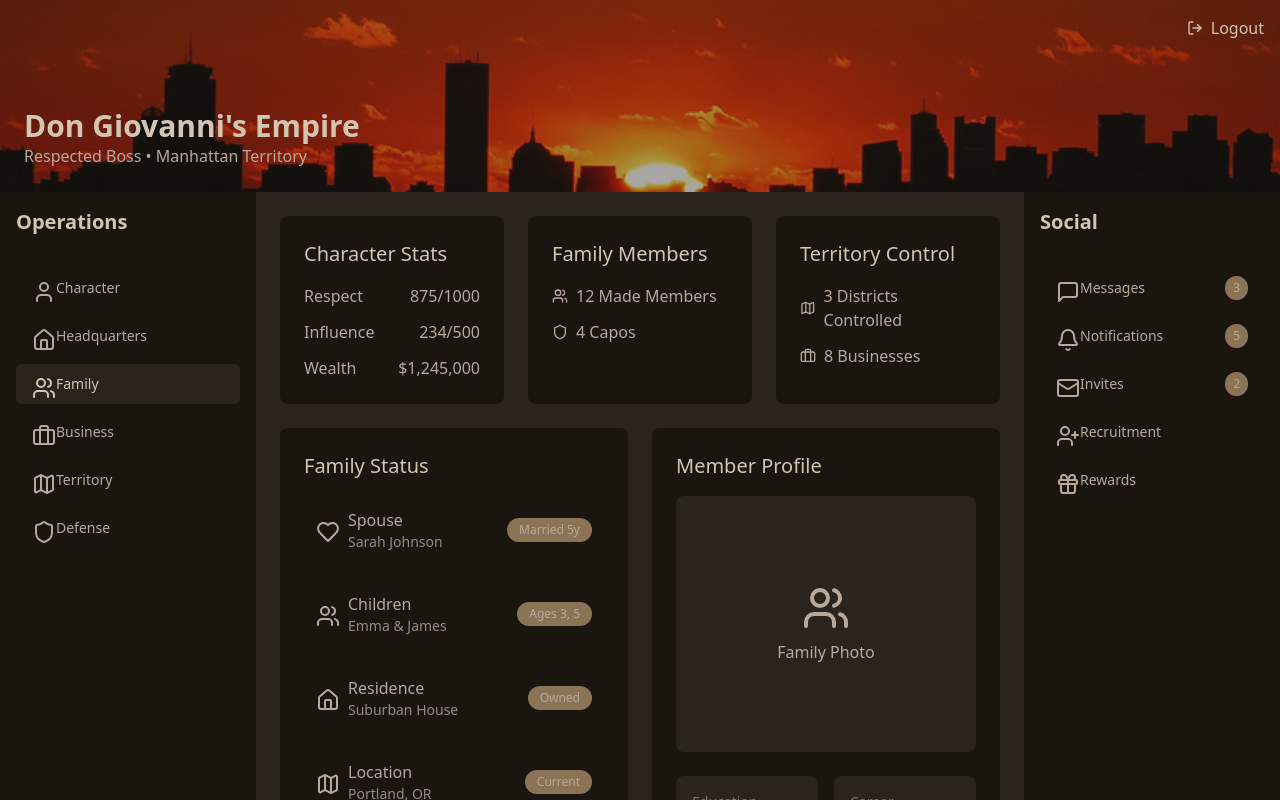
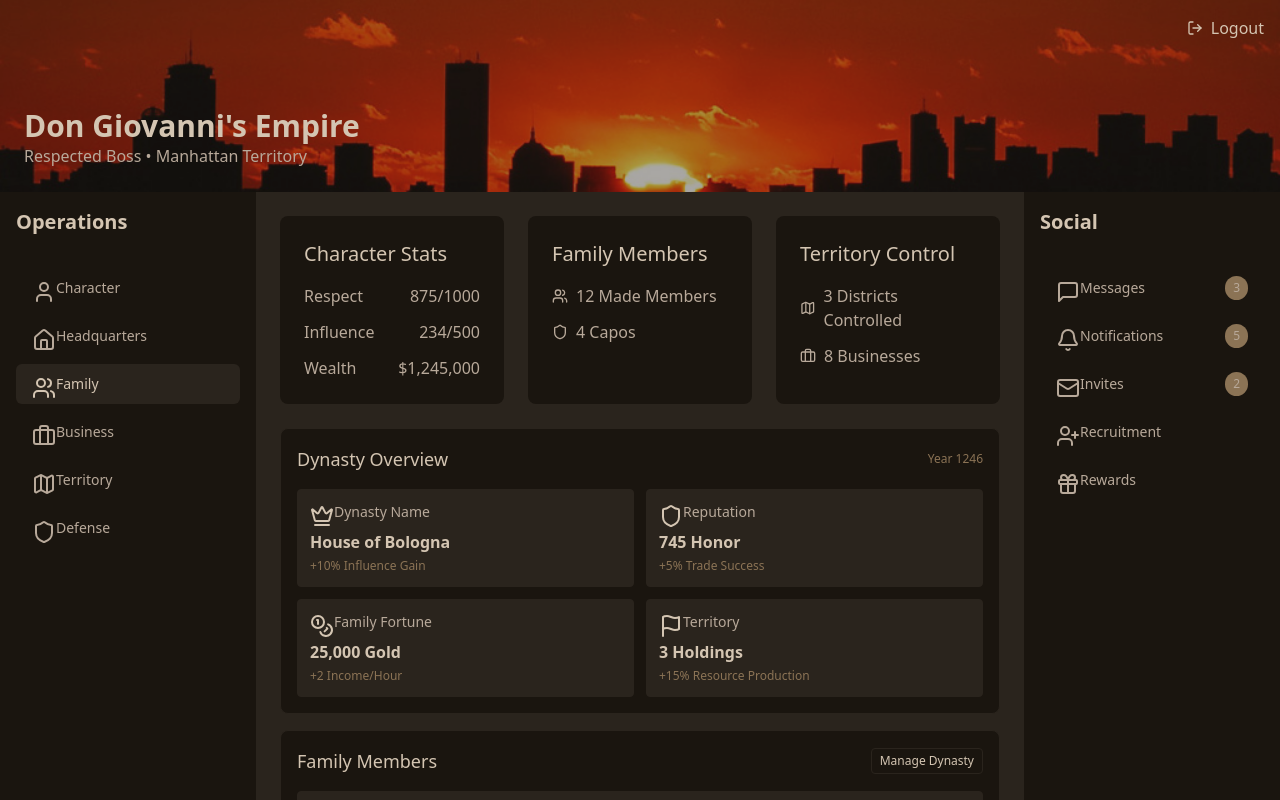
Before and after one commit to ittapopo/mafios, a Next.js app: page /dashboard in a window 1280 px wide. Both pictures are taken after a click on the button "Family". Shown: the top 800 px of the page. Built offline with nearby package versions, Linux system fonts and the light colour scheme.

Commit message:
family content

```diff
--- a/app/dashboard/family-content/family-content.tsx
+++ b/app/dashboard/family-content/family-content.tsx
@@ -1,11 +1,10 @@
-import { FamilyStatus } from "./family-status/family-status";
-import { MemberProfile } from "./member-profile/member-profile";
+import { FamilyDynasty } from "./family-dynasty/family-dynasty";
+import { FamilyMembers } from "./family-members/family-members";
 
-const FamilyContent = () => (
-    <div className="grid grid-cols-1 md:grid-cols-2 gap-6">
-        <FamilyStatus />
-        <MemberProfile />
+export const FamilyContent = () => (
+    <div className="max-w-4xl mx-auto space-y-4">
+        <FamilyDynasty />
+        <FamilyMembers />
     </div>
 );
-
 export default FamilyContent;
--- /dev/null
+++ b/app/dashboard/family-content/family-dynasty/family-dynasty.tsx
@@ -0,0 +1,25 @@
+import { Crown, Shield, Coins, Flag } from "lucide-react";
+import { FamilyStatsItem } from "./family-stats-item";
+
+export const FamilyDynasty = () => {
+    const stats = [
+        { icon: <Crown />, label: 'Dynasty Name', value: 'House of Bologna', effect: '+10% Influence Gain' },
+        { icon: <Shield />, label: 'Reputation', value: '745 Honor', effect: '+5% Trade Success' },
+        { icon: <Coins />, label: 'Family Fortune', value: '25,000 Gold', effect: '+2 Income/Hour' },
+        { icon: <Flag />, label: 'Territory', value: '3 Holdings', effect: '+15% Resource Production' },
+    ];
+
+    return (
+        <div className="bg-[#1A150F] p-4 rounded-lg border border-[#2A241D]">
+            <div className="flex justify-between items-center mb-4">
+                <h3 className="text-[#D4C5B2] text-lg">Dynasty Overview</h3>
+                <span className="text-xs text-[#8B7355]">Year 1246</span>
+            </div>
+            <div className="grid grid-cols-2 gap-3">
+                {stats.map((item) => (
+                    <FamilyStatsItem key={item.label} item={item} />
+                ))}
+            </div>
+        </div>
+    );
+};
--- /dev/null
+++ b/app/dashboard/family-content/family-dynasty/family-stats-item.tsx
@@ -0,0 +1,14 @@
+export const FamilyStatsItem = ({
+    item: { icon, label, value, effect }
+}: {
+    item: { icon: JSX.Element; label: string; value: string; effect: string };
+}) => (
+    <div className="border border-[#2A241D] bg-[#2A241D] p-3 rounded">
+        <div className="flex items-center gap-2 mb-2">
+            <span className="h-4 w-4 text-[#D4C5B2]">{icon}</span>
+            <div className="text-[#B8A99A] text-sm">{label}</div>
+        </div>
+        <div className="text-[#D4C5B2] font-bold mb-1">{value}</div>
+        <div className="text-xs text-[#8B7355]">{effect}</div>
+    </div>
+);
--- /dev/null
+++ b/app/dashboard/family-content/family-members/family-members.tsx
@@ -0,0 +1,74 @@
+import { Swords } from "lucide-react";
+
+export const FamilyMembers = () => {
+    const members = [
+        {
+            role: 'Brother',
+            name: 'Tony',
+            status: 'Active',
+            traits: ['Diplomatic', 'Wealthy'],
+            power: 85,
+            actions: ['Trade', 'Negotiate', 'Command']
+        },
+        {
+            role: 'Heir',
+            name: 'Christopher',
+            status: 'Training',
+            traits: ['Ambitious', 'Strong'],
+            power: 60,
+            actions: ['Study', 'Train', 'Quest']
+        },
+        {
+            role: 'Advisor',
+            name: 'Silvio',
+            status: 'Captain',
+            traits: ['Wise', 'Connected'],
+            power: 75,
+            actions: ['Counsel', 'Scheme', 'Influence']
+        }
+    ];
+
+    return (
+        <div className="bg-[#1A150F] p-4 rounded-lg border border-[#2A241D]">
+            <div className="flex justify-between items-center mb-4">
+                <h3 className="text-[#D4C5B2] text-lg">Family Members</h3>
+                <button className="text-xs text-[#D4C5B2] hover:text-[#B8A99A] border border-[#2A241D] px-2 py-1 rounded">
+                    Manage Dynasty
+                </button>
+            </div>
+            <div className="space-y-3">
+                {members.map((member) => (
+                    <div key={member.name} className="border border-[#2A241D] bg-[#2A241D] p-3 rounded">
+                        <div className="flex justify-between mb-2">
+                            <span className="text-[#D4C5B2] font-bold">{member.name}</span>
+                            <span className="text-xs text-[#8B7355]">{member.role}</span>
+                        </div>
+                        <div className="flex gap-2 mb-2">
+                            {member.traits.map((trait) => (
+                                <span key={trait} className="text-xs px-2 py-1 bg-[#1A150F] text-[#B8A99A] rounded">
+                                    {trait}
+                                </span>
+                            ))}
+                        </div>
+                        <div className="flex justify-between items-center">
+                            <div className="flex gap-2">
+                                {member.actions.map((action) => (
+                                    <button
+                                        key={action}
+                                        className="text-xs px-2 py-1 bg-[#1A150F] text-[#B8A99A] hover:bg-[#2A241D] rounded"
+                                    >
+                                        {action}
+                                    </button>
+                                ))}
+                            </div>
+                            <div className="flex items-center gap-1">
+                                <Swords className="h-3 w-3 text-[#D4C5B2]" />
+                                <span className="text-[#D4C5B2] text-sm">{member.power}</span>
+                            </div>
+                        </div>
+                    </div>
+                ))}
+            </div>
+        </div>
+    );
+};
--- a/app/dashboard/family-content/family-status/family-member-item.tsx
+++ /dev/null
@@ -1,18 +0,0 @@
-export const FamilyMemberItem = ({
-    item: { icon, label, value, status }
-}: {
-    item: { icon: JSX.Element; label: string; value: string; status: string };
-}) => (
-    <div className="flex items-center justify-between text-[#B8A99A] p-3 hover:bg-[#2A241D] rounded-lg transition-colors">
-        <div className="flex items-center gap-3 min-w-0">
-            <span className="h-5 w-5 flex-shrink-0">{icon}</span>
-            <div className="min-w-0">
-                <div className="font-medium truncate">{label}</div>
-                <div className="text-sm opacity-80 truncate">{value}</div>
-            </div>
-        </div>
-        <span className="text-xs px-3 py-1 bg-[#8B7355] rounded-full flex-shrink-0 text-right">
-            {status}
-        </span>
-    </div>
-);
--- a/app/dashboard/family-content/family-status/family-status.tsx
+++ /dev/null
@@ -1,22 +0,0 @@
-import { Heart, Home, Users, Map } from "lucide-react";
-import { FamilyMemberItem } from "./family-member-item";
-
-export const FamilyStatus = () => {
-    const members = [
-        { icon: <Heart />, label: 'Spouse', value: 'Sarah Johnson', status: 'Married 5y' },
-        { icon: <Users />, label: 'Children', value: 'Emma & James', status: 'Ages 3, 5' },
-        { icon: <Home />, label: 'Residence', value: 'Suburban House', status: 'Owned' },
-        { icon: <Map />, label: 'Location', value: 'Portland, OR', status: 'Current' },
-    ];
-
-    return (
-        <div className="bg-[#1A150F] p-6 rounded-lg">
-            <h3 className="text-[#D4C5B2] text-xl mb-4">Family Status</h3>
-            <div className="space-y-4">
-                {members.map((item) => (
-                    <FamilyMemberItem key={item.label} item={item} />
-                ))}
-            </div>
-        </div>
-    );
-};
--- a/app/dashboard/family-content/member-profile/member-profile.tsx
+++ /dev/null
@@ -1,34 +0,0 @@
-import { Users } from "lucide-react";
-
-export const MemberProfile = () => {
-    const achievements = [
-        { slot: 'Education', label: 'Masters in Education', stats: 'University of Oregon • 2019', rarity: 'Academic' },
-        { slot: 'Career', label: 'Senior Teacher', stats: 'Lincoln High School • 5 years', rarity: 'Professional' },
-        { slot: 'Skills', label: 'Piano & Art', stats: '10+ years experience', rarity: 'Creative' },
-        { slot: 'Volunteer', label: 'Community Service', stats: 'Youth Mentor • Local Library', rarity: 'Social' }
-    ];
-
-    return (
-        <div className="bg-[#1A150F] p-6 rounded-lg">
-            <h3 className="text-[#D4C5B2] text-xl mb-4">Member Profile</h3>
-            <div className="mb-6">
-                <div className="relative w-full h-64 bg-[#2A241D] rounded-lg overflow-hidden">
-                    <div className="absolute inset-0 flex flex-col items-center justify-center text-[#B8A99A]">
-                        <Users className="h-12 w-12 mb-2" />
-                        <p>Family Photo</p>
-                    </div>
-                </div>
-            </div>
-            <div className="grid grid-cols-2 gap-4">
-                {achievements.map((item) => (
-                    <div key={item.label} className="bg-[#2A241D] p-4 rounded-lg">
-                        <div className="text-[#8B7355] text-sm mb-1">{item.slot}</div>
-                        <div className="text-[#D4C5B2] font-medium mb-1">{item.label}</div>
-                        <div className="text-[#B8A99A] text-sm">{item.stats}</div>
-                        <div className="text-[#8B7355] text-xs mt-2">{item.rarity}</div>
-                    </div>
-                ))}
-            </div>
-        </div>
-    );
-};
```
